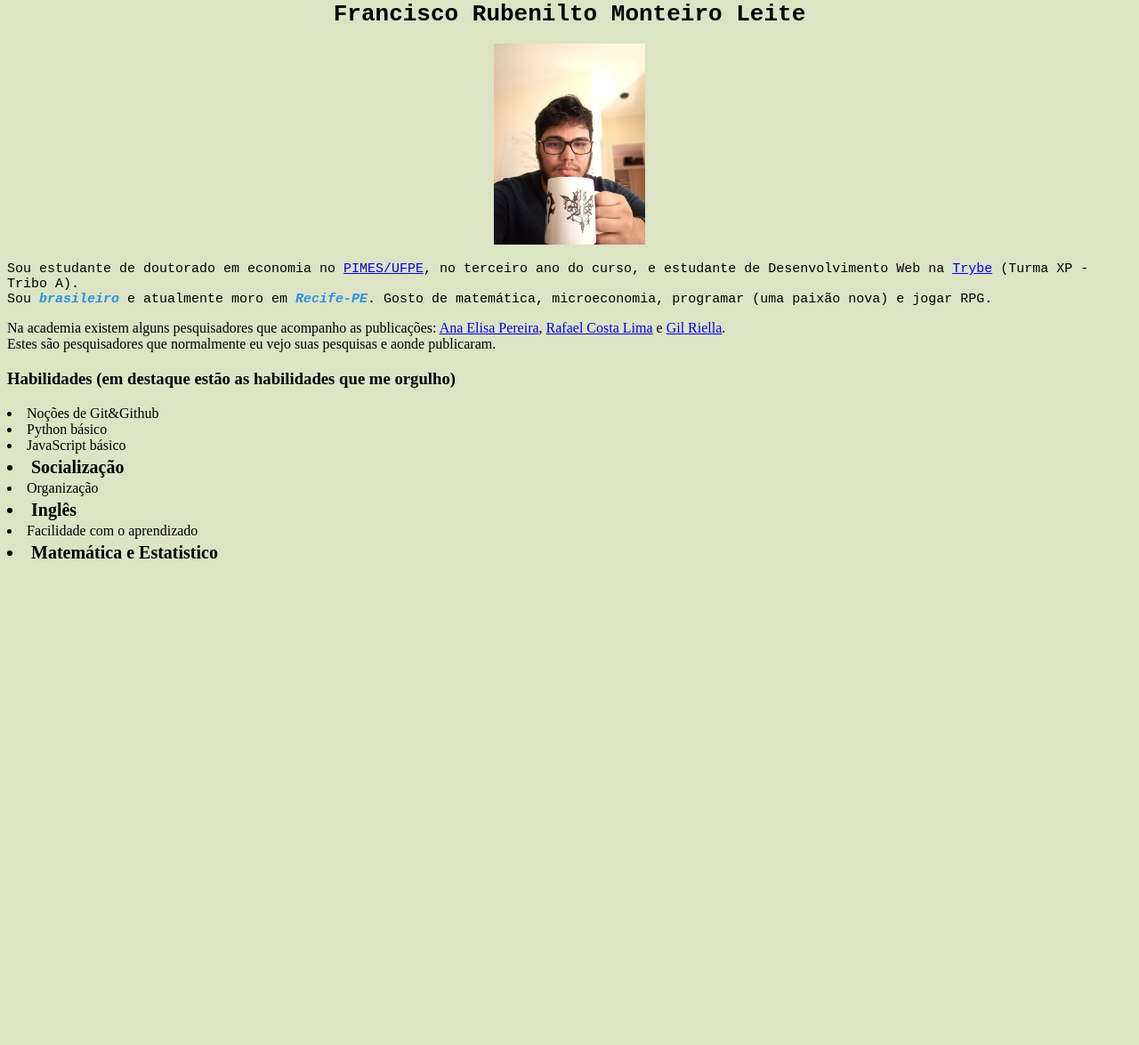
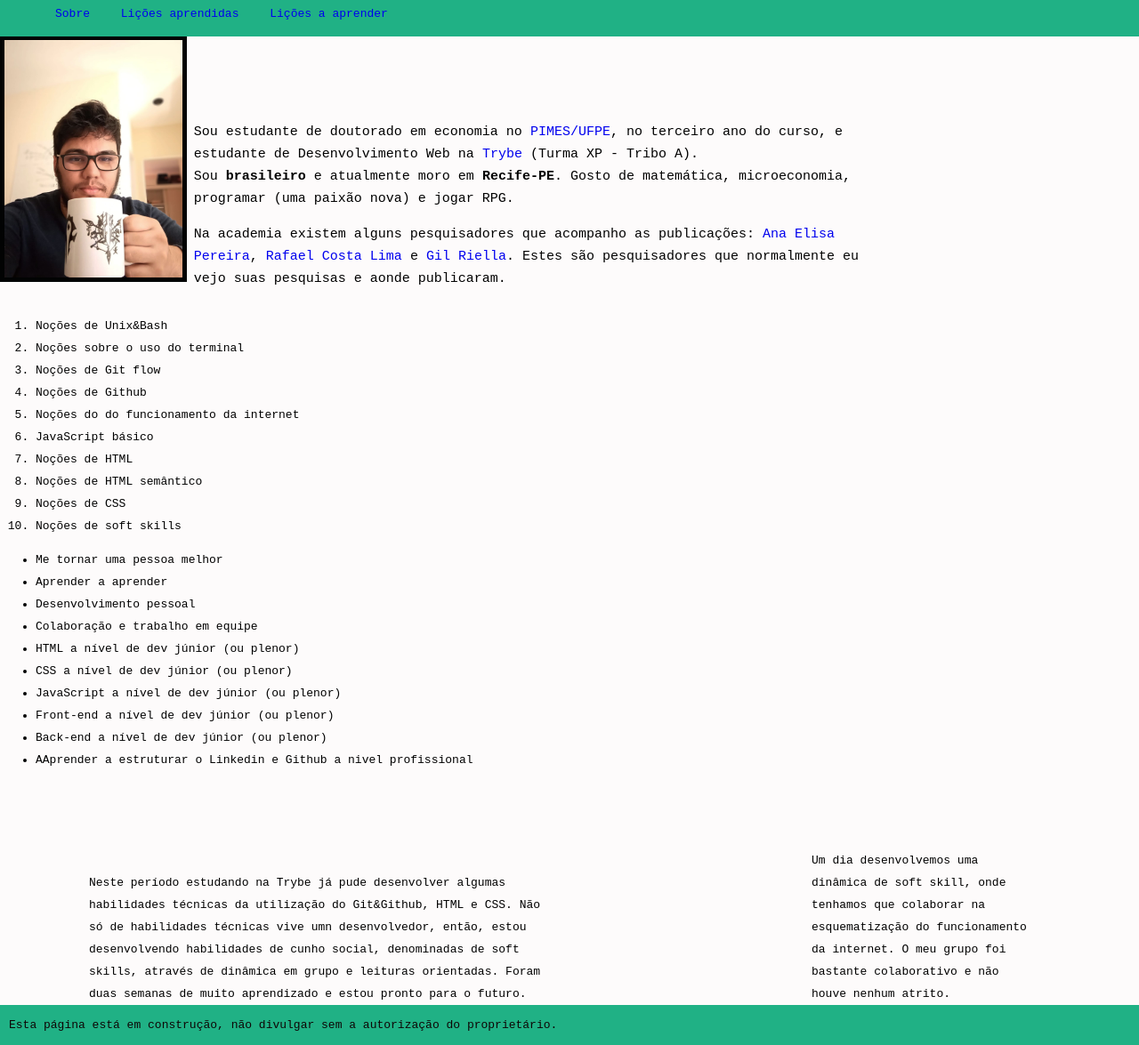
Before and after one commit to Pito900/Pito900-github.io, a plain HTML site: page index.html in a window 1280 px wide. Shown: the part 60-1235 px from the top of the page at 89% size. Before the commit the page ends 800 px from the top, so only its background shows below. Drawn offline with Linux system fonts and the light colour scheme.

Commit message:
Ajustes deacordo com o projeto

```diff
--- a/index.html
+++ b/index.html
@@ -8,28 +8,72 @@
     <title>Portfólio Web - Francisco Monteiro </title>
 </head>
 <body>
-    <a href="#Sobre"> Sobre</a> <br>
-    <a href="#ListaHabilidades"> Habilidades</a>
-   <center> <h1>Francisco Rubenilto Monteiro Leite</h1> </center>
-  <center> <img src ="Minhafoto1.jpeg" alt="Uma foto minha tomando café"width="170px"></center>
-  <p id="Sobre">Sou estudante de doutorado em economia no <a href="https://sites.google.com/view/pimes/principal" target="_blank">PIMES/UFPE</a>, no terceiro ano do curso, e estudante de Desenvolvimento Web na <a href="https://www.betrybe.com/" target="_blank"> Trybe</a> (Turma XP - Tribo A).
-    <br>Sou <strong class=destaque>brasileiro</strong> e atualmente moro em <strong class=destaque>Recife-PE</strong>. Gosto de matemática, microeconomia, programar (uma paixão nova) e jogar RPG.
-  </p>
+  <header ID ="cabecalho"> <h1 ID =titulo>Francisco Rubenilto Monteiro Leite </h1> </header>
+  <nav ID = nav>
+    <ul class= nav-links>
+      <li> <a href="#Sobre1"> Sobre </a></li>
+      <li> <a href="#licoes_aprendidas"> Lições aprendidas </a></li>
+      <li> <a href="#licoes_a_aprender"> Lições a aprender </a></li>
+    </ul>
+  </nav>
+  <main>
+    <img ID = "minha_foto" src ="Minhafoto1.jpeg" alt="Uma foto minha tomando café"width="200px">
+    <div class=sobre>
+      <table>
+      <p ID="Sobre1">Sou estudante de doutorado em economia no <a href="https://sites.google.com/view/pimes/principal" target="_blank">PIMES/UFPE</a>, no terceiro ano do curso, e estudante de Desenvolvimento Web na <a href="https://www.betrybe.com/" target="_blank"> Trybe</a> (Turma XP - Tribo A).
+        <br>Sou <strong class=destaque>brasileiro</strong> e atualmente moro em <strong class=destaque>Recife-PE</strong>. Gosto de matemática, microeconomia, programar (uma paixão nova) e jogar RPG.
+      </p>
 
-  <pc>Na academia existem alguns pesquisadores que acompanho as publicações: <a href="https://sites.google.com/site/anaelisagpereira/" target="_blank"> Ana Elisa Pereira</a>, <a href="https://sites.google.com/site/costalimarafael/" target="_blank"> Rafael Costa Lima</a> e <a href="https://sites.google.com/a/nyu.edu/gil-riella-s-page/" target="_blank"> Gil Riella</a>.
-  <br> Estes são pesquisadores que normalmente eu vejo suas pesquisas e aonde publicaram.
-  </pc>
+      <p>Na academia existem alguns pesquisadores que acompanho as publicações: <a href="https://sites.google.com/site/anaelisagpereira/" target="_blank"> Ana Elisa Pereira</a>, <a href="https://sites.google.com/site/costalimarafael/" target="_blank"> Rafael Costa Lima</a> e <a href="https://sites.google.com/a/nyu.edu/gil-riella-s-page/" target="_blank"> Gil Riella</a>.
+        Estes são pesquisadores que normalmente eu vejo suas pesquisas e aonde publicaram.
+      </p>
+      </table>
 
-  <h3 id="ListaHabilidades">Habilidades (em destaque estão as habilidades que me orgulho)</h3>
-      <li>Noções de Git&Github</li>
-      <li>Python básico</li>
-      <li>JavaScript básico</li>
-      <li class=destaquehabilidades><strong>Socialização</strong></li>
-      <li>Organização</li>
-      <li class=destaquehabilidades><strong>Inglês</strong></li>
-      <li>Facilidade com o aprendizado</li>
-      <li class=destaquehabilidades><strong>Matemática e Estatistico</strong></li>
-    </ul>
+    </div>
 
+      <ol ID="licoes_aprendidas">
+        <li>Noções de Unix&Bash</li>
+        <li>Noções sobre o uso do terminal</li>
+        <li>Noções de Git flow</li>
+        <li>Noções de Github</li>
+        <li>Noções do do funcionamento da internet</li>
+        <li>JavaScript básico</li>
+        <li>Noções de HTML</li>
+        <li>Noções de HTML semântico</li>
+        <li>Noções de CSS</li>
+        <li>Noções de soft skills</li>
+        </ol>
+
+      <ul ID="licoes_a_aprender">
+        <li>Me tornar uma pessoa melhor</li>
+        <li>Aprender a aprender</li>
+        <li>Desenvolvimento pessoal</li>
+        <li>Colaboração e trabalho em equipe</li>
+        <li>HTML a nível de dev júnior (ou plenor)</li>
+        <li>CSS a nível de dev júnior (ou plenor)</li>
+        <li>JavaScript a nível de dev júnior (ou plenor)</li>
+        <li>Front-end a nível de dev júnior (ou plenor)</li>
+        <li>Back-end a nível de dev júnior (ou plenor)</li>
+        <li>AAprender a estruturar o Linkedin e Github a nivel profissional</li>
+      </ul>
+    </table>
+      <div class = "AeS">
+        <div class = "lado-esquerdo">
+          <article>
+            Neste período estudando na Trybe já pude desenvolver algumas habilidades técnicas da utilização do Git&Github, HTML e CSS. Não só de habilidades técnicas vive umn desenvolvedor, então, estou desenvolvendo habilidades de cunho social, denominadas de soft skills, através de dinâmica em grupo e leituras orientadas. Foram duas semanas de muito aprendizado e estou pronto para o futuro.
+          </article>
+        </div><div class = "lado-direito">
+          <section>
+            <aside ID = "aside">
+              Um dia desenvolvemos uma dinâmica de soft skill, onde  tenhamos que colaborar na esquematização do funcionamento da internet. O meu grupo foi bastante colaborativo e não houve nenhum atrito.
+            </aside>
+          </section>
+        </div>
+      </div>
+  </main>
+  <footer ID="rodape">
+    Esta página está em construção, não divulgar sem a autorização do proprietário.
+  </footer>
+  </main>
 </body>
 </html>
--- a/style.css
+++ b/style.css
@@ -1,21 +1,69 @@
-h1{
-    font-family: monospace;
-}
-#Sobre {
-    font-size: 15px;
-    font-family: monospace;
+body {
+  background-color: rgb(253, 251, 251);
+  font-family: monospace;
+  line-height: 25px;
+  margin: 0;
 }
 
-body {
-    background-color:#DCE4c5;
+header {
+  position: fixed;
+  top: 0;
+  left: 0;
+  width: 100%;
+  background-color: rgb(32, 177, 133);
+  font-family: monospace;
 }
 
-.destaque{
-    font-style: italic;
-    color: rgb(43, 144, 226);
+nav {
+  position: fixed;
+  top: 50px;
+  left: 0;
+  display: inline;
+  width: 100%;
+  background-color: rgb(32, 177, 133);
 }
 
-.destaquehabilidades {
-    font-size: 20px;
-    line-height: 30px
+footer {
+  background-color: rgb(32, 177, 133);
+  color: rgb(14, 6, 6);
+  padding: 10px;
+  width: 100%;
 }
+
+a {
+  text-decoration: none;
+}
+
+.nav-links li {
+  margin-left: 17px;
+  display: inline;
+  padding: 5px;
+}
+
+.sobre {
+  width: 60%;
+  font-size: 15px;
+}
+
+div {
+  display: inline-block;
+}
+
+.lado-esquerdo {
+  width: 40%;
+  margin-left: 100px;
+}
+
+.lado-direito {
+  margin-left: 300px;
+  width: 20%;
+  padding-top: 75px;
+  top: 100px;
+}
+
+#minha_foto {
+  margin-top: 100px;
+  padding: 5px;
+  border: 1px;
+  background-color: rgb(2, 3, 3);
+}
```
